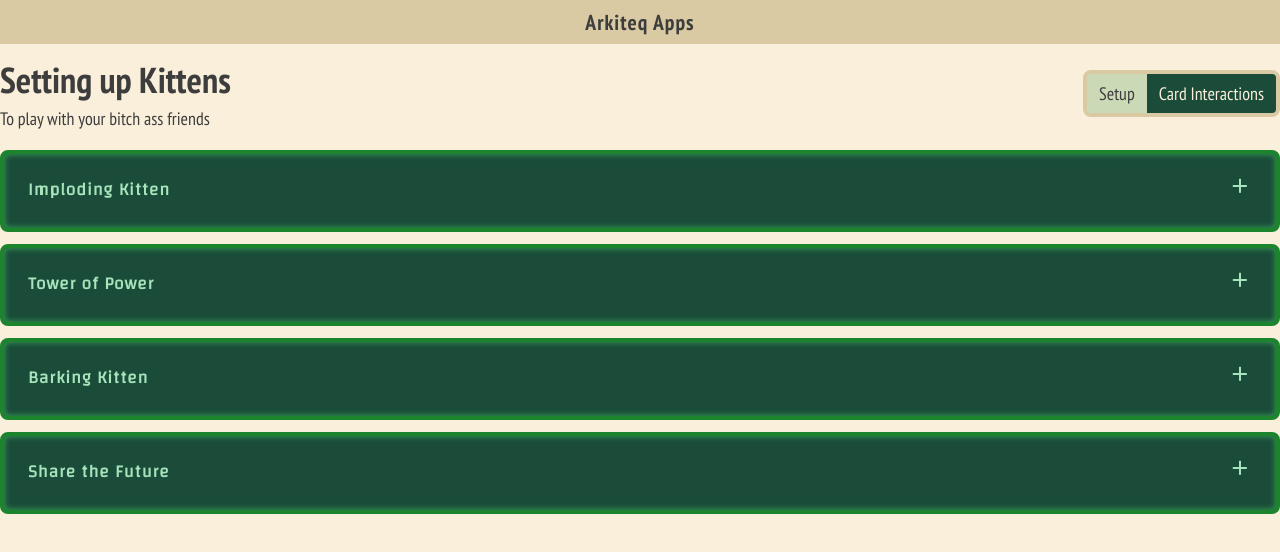
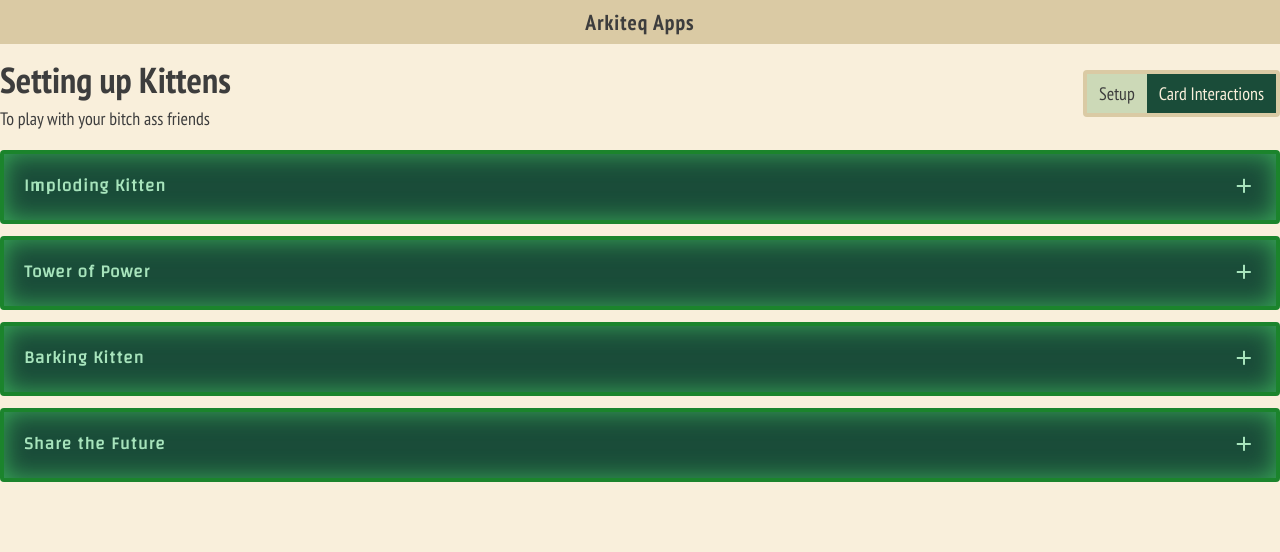
Before and after one commit to ASPinho/ASPinho.github.io, a React (Create React App) app in the folder arkiteq-home/: page /EK in a window 1280 px wide. Both pictures are taken after a click on the element "Card Interactions". Shown: the top 552 px of the page. Built offline with nearby package versions, Linux system fonts and the light colour scheme.

Commit message:
code refactor

```diff
--- a/arkiteq-home/src/styles/teriyarki-theme.css
+++ b/arkiteq-home/src/styles/teriyarki-theme.css
@@ -40,7 +40,7 @@
   --space-l: 20px;
   --space-xl: 32px;
 
-  --table-base-width: 350px;
+  --app-border-radius: 4px;
 
 }
 
@@ -226,7 +226,7 @@ p {
   display: flex;
   background-color: var(--faded-green);
   border: solid 4px var(--beige-dark);
-  border-radius: 8px;
+  border-radius: var(--app-border-radius);
   overflow: hidden;
 }
 
@@ -251,8 +251,8 @@ p {
   background-color: var(--main-green-0);
   padding: var(--space-m);
   border: solid var(--main-green-1) 4px;
-  border-radius: 8px;
-  box-shadow: inset 0 0 6px var(--main-green-2);
+  border-radius: var(--app-border-radius);
+  box-shadow: inset 0 0 24px var(--main-green-2);
   letter-spacing: 1px;
   font-size: 0.8em;
   color: var(--main-green-4);
@@ -295,7 +295,7 @@ p {
 }
 
 .interaction-card {
-  padding: var(--space-s) var(--space-m);
+  padding: var(--space-xs) var(--space-s);
   transition: height 2s ease-in;
 }
 
@@ -304,6 +304,7 @@ p {
   font-weight: bold;
   display: flex;
   justify-content: space-between;
+  align-items: center;
   padding-bottom: var(--space-2xs);
 }
 
@@ -417,7 +418,7 @@ p {
   }
 
   .interaction-card {
-    padding: var(--space-xs) var(--space-s) var(--space-s);
+    padding: var(--space-2xs) var(--space-xs) var(--space-xs);
   }
 }
 
```
